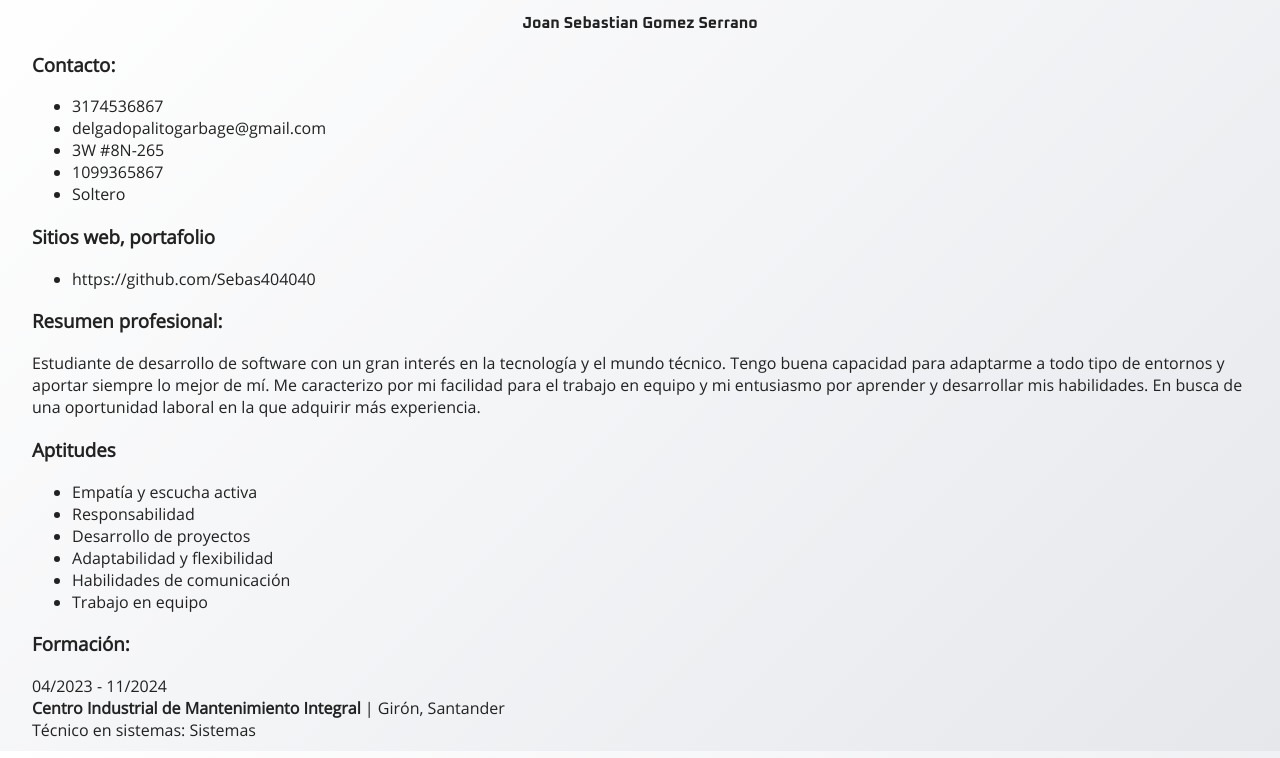
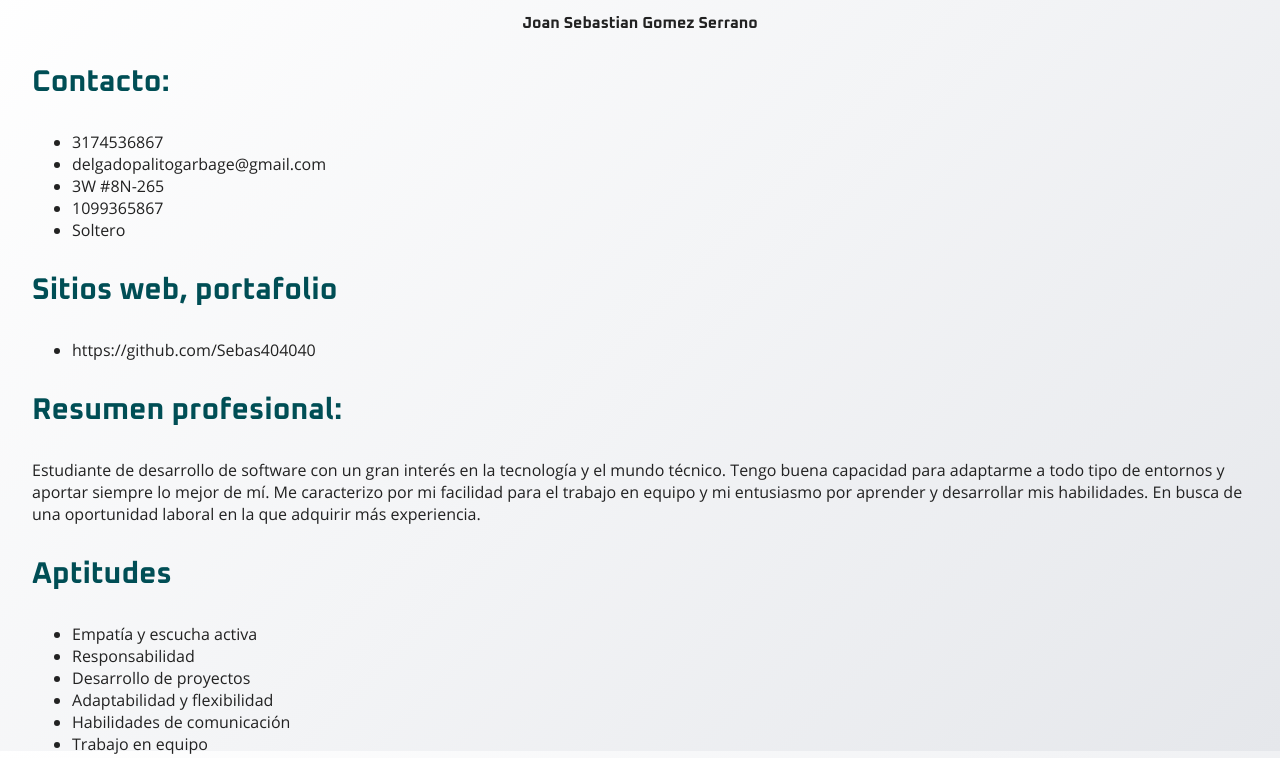
Before and after one commit to Sebas404040/Sebas404040.github.io, a plain HTML site: page index.html in a window 1280 px wide. Shown: the part 849-1607 px from the top of the page. Drawn offline with Linux system fonts and the light colour scheme.

Commit message:
style: :lipstick: style improvement
font improvement and changing of color

none

```diff
--- a/Diseño.css
+++ b/Diseño.css
@@ -60,3 +60,9 @@ body {
   text-align: center;
   font-family: "Oxanium";
 }
+
+.secciones{
+  font-family: "Oxanium";
+  font-size: 30px;
+  color: #004e55;
+}
--- a/index.html
+++ b/index.html
@@ -34,7 +34,7 @@
         <p id="nombre_foto_perfil"><strong>Joan Sebastian Gomez Serrano</strong></p>
         <section>
             <article>
-                <h3>Contacto:</h3>
+                <h3 class="secciones">Contacto:</h3>
                 <ul>
                     <li>3174536867</li>
                     <li>delgadopalitogarbage@gmail.com</li>
@@ -44,14 +44,14 @@
                 </ul>
             </article>
             <article>
-                <h3>Sitios web, portafolio</h3>
+                <h3 class="secciones">Sitios web, portafolio</h3>
                 <ul>
                     <li>https://github.com/Sebas404040</li>
                 </ul>
             </article>
         </section>
         <div>
-            <h3>Resumen profesional:</h3>
+            <h3 class="secciones">Resumen profesional:</h3>
             <p>
                 Estudiante de desarrollo de software
                 con un gran interés en la tecnología y
@@ -67,7 +67,7 @@
             </p>
         </div>
         <div>
-            <h3>Aptitudes</h3>
+            <h3 class="secciones">Aptitudes</h3>
             <ul>
                 <li>Empatía y escucha activa</li>
                 <li>Responsabilidad</li>
@@ -77,7 +77,7 @@
                 <li>Trabajo en equipo</li>
         </div>
         <section>
-            <h3>Formación:</h3>
+            <h3 class="secciones">Formación:</h3>
             <p>
                 04/2023 - 11/2024 <br>
                 <strong>Centro Industrial de Mantenimiento Integral</strong> | Girón, Santander <br>
@@ -94,7 +94,7 @@
             </p>
         </section>
         <div>
-            <h3>Historial laboral:</h3>
+            <h3 class="secciones">Historial laboral:</h3>
             03/2022 - 11/2022 <br>
             <strong>Voluntario</strong><br>
             <strong>Colegio Luis Carlos Galán Sarmiento</strong> | Girón, Bucaramanga
@@ -109,7 +109,7 @@
             </ul>
         </div>
         <div>
-            <h3>Idiomas</h3>
+            <h3 class="secciones">Idiomas</h3>
             <p>
                 <strong>Español:</strong>Idioma nativo
 
```
